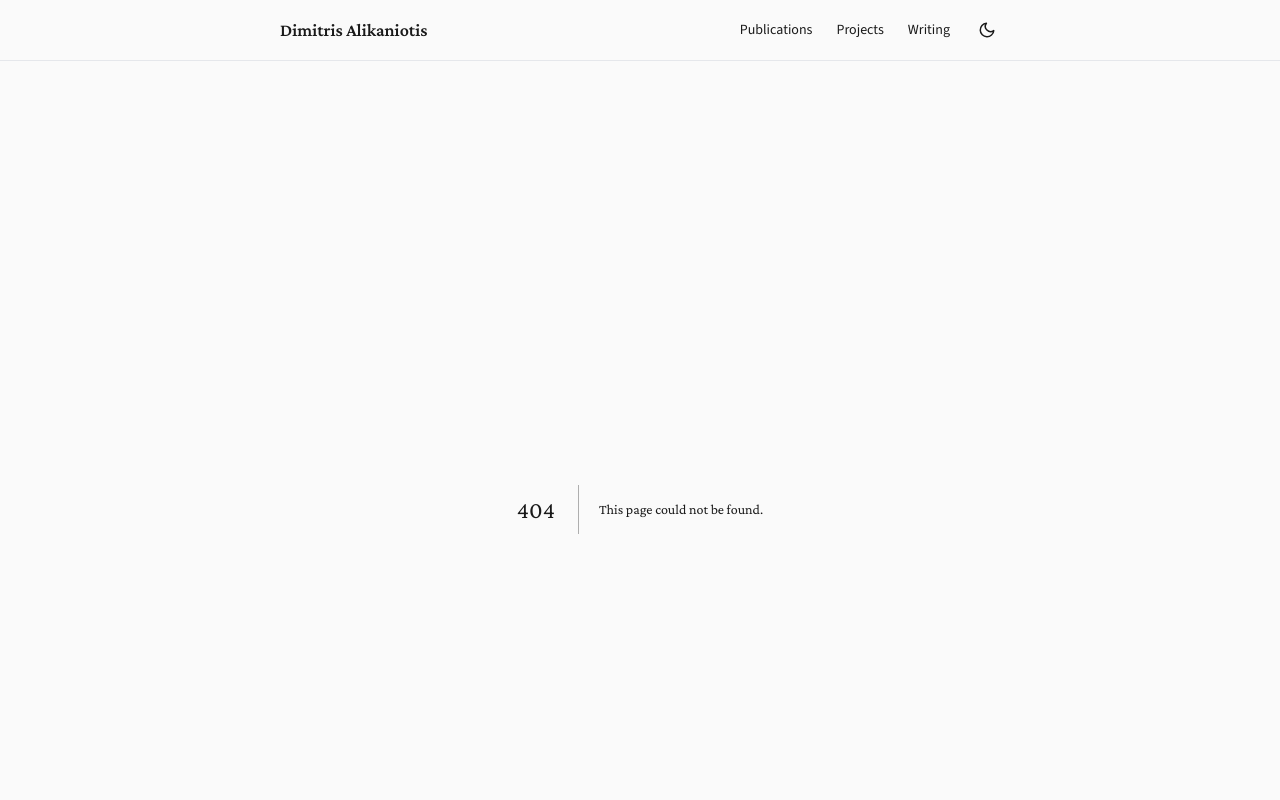
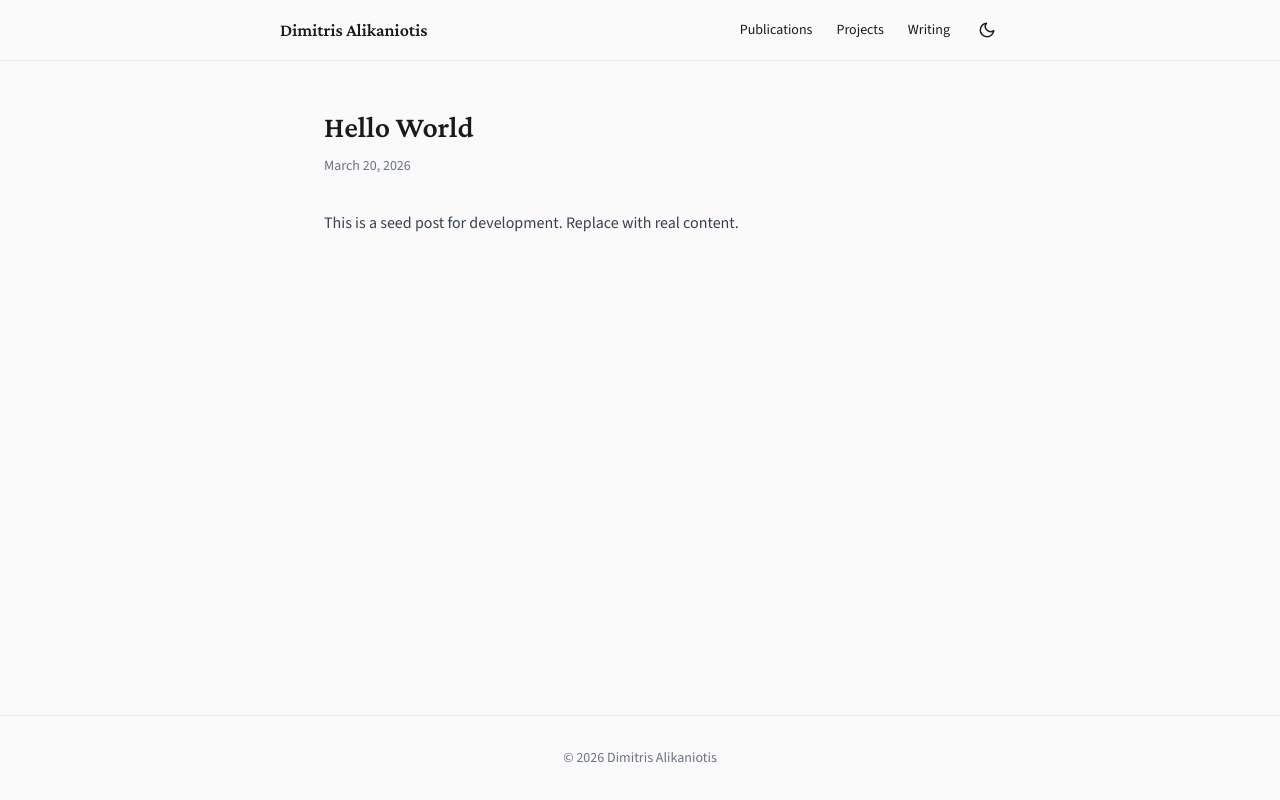
Before and after one commit to dimalik/website, a Next.js app: page /writing/hello-world in a window 1280 px wide. Before the commit this address had no page. Shown: the top 800 px of the page. Built offline with nearby package versions, Linux system fonts and the light colour scheme.

Commit message:
Add writing list and detail pages with MDX rendering

```diff
--- /dev/null
+++ b/app/writing/[slug]/page.tsx
@@ -0,0 +1,54 @@
+import { Metadata } from "next";
+import { notFound } from "next/navigation";
+import { MDXRemote } from "next-mdx-remote/rsc";
+import { getPosts, getPostBySlug } from "@/lib/mdx";
+import { mdxComponents } from "@/components/mdx-components";
+
+export async function generateStaticParams() {
+  return getPosts().map((p) => ({ slug: p.slug }));
+}
+
+export async function generateMetadata({
+  params,
+}: {
+  params: Promise<{ slug: string }>;
+}): Promise<Metadata> {
+  const { slug } = await params;
+  const post = getPostBySlug(slug);
+  if (!post) return {};
+  return {
+    title: `${post.title} | Dimitris Alikaniotis`,
+    description: post.description,
+    openGraph: {
+      title: post.title,
+      description: post.description,
+      images: post.image ? [post.image] : undefined,
+    },
+  };
+}
+
+export default async function PostPage({
+  params,
+}: {
+  params: Promise<{ slug: string }>;
+}) {
+  const { slug } = await params;
+  const post = getPostBySlug(slug);
+  if (!post) notFound();
+
+  return (
+    <article>
+      <h1 className="font-serif text-3xl font-semibold mb-2">{post.title}</h1>
+      <time className="text-gray-500 dark:text-gray-400 text-sm">
+        {new Date(post.date).toLocaleDateString("en-US", {
+          year: "numeric",
+          month: "long",
+          day: "numeric",
+        })}
+      </time>
+      <div className="prose dark:prose-invert max-w-none mt-8">
+        <MDXRemote source={post.content} components={mdxComponents} />
+      </div>
+    </article>
+  );
+}
--- /dev/null
+++ b/app/writing/page.tsx
@@ -0,0 +1,34 @@
+import { Metadata } from "next";
+import { getPosts } from "@/lib/mdx";
+import { PostListItem } from "@/components/post-list-item";
+
+export const metadata: Metadata = {
+  title: "Writing | Dimitris Alikaniotis",
+  description: "Technical writing and blog posts by Dimitris Alikaniotis.",
+  openGraph: {
+    title: "Writing | Dimitris Alikaniotis",
+    description: "Technical writing and blog posts by Dimitris Alikaniotis.",
+  },
+};
+
+export default function WritingPage() {
+  const posts = getPosts();
+
+  return (
+    <div>
+      <h1 className="font-serif text-3xl font-semibold mb-8">Writing</h1>
+      <ul className="divide-y divide-gray-200 dark:divide-gray-800">
+        {posts.map((post) => (
+          <PostListItem
+            key={post.slug}
+            item={{ ...post, type: "post" }}
+            href={`/writing/${post.slug}`}
+          />
+        ))}
+      </ul>
+      {posts.length === 0 && (
+        <p className="text-gray-500 dark:text-gray-400">No posts yet.</p>
+      )}
+    </div>
+  );
+}
```
